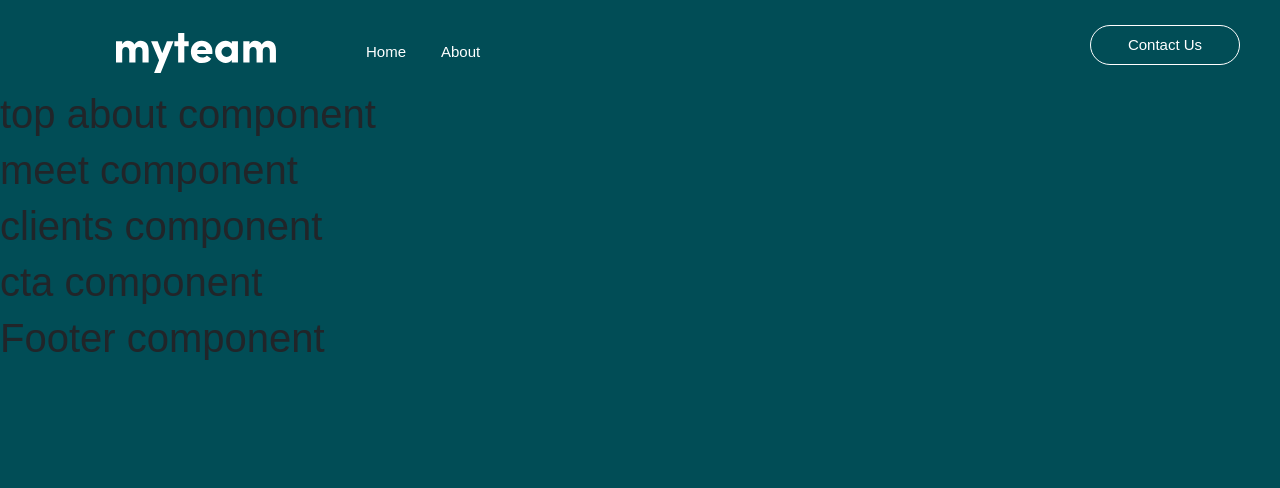
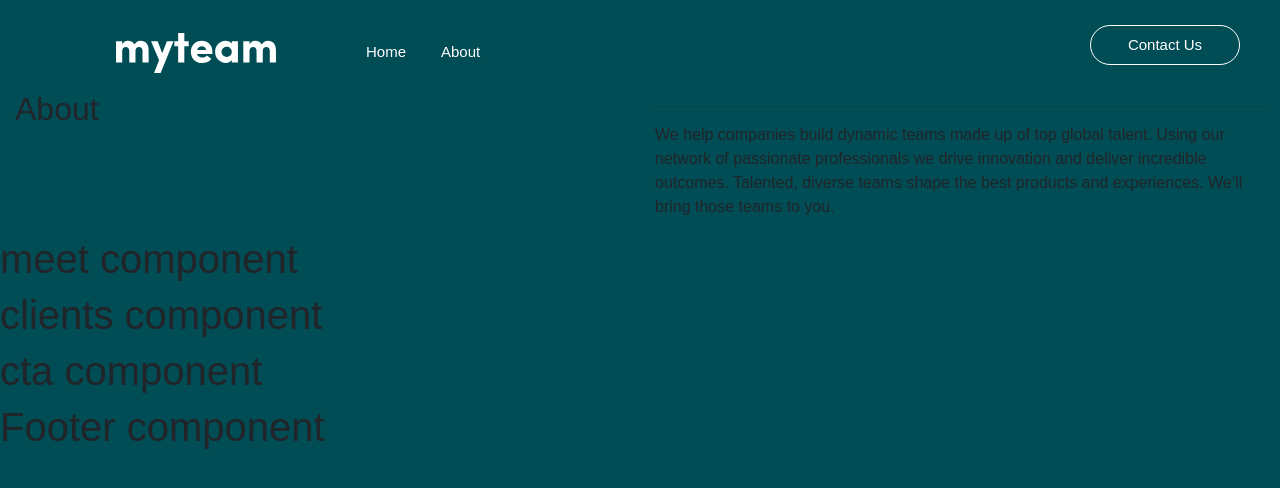
Before and after one commit to clf94-dev/myteam-vue, a Vue app: page /about in a window 1280 px wide. Shown: the top 488 px of the page. Built offline with nearby package versions, Linux system fonts and the light colour scheme.

Commit message:
added topAbout struct component

```diff
--- a/src/components/TopAbout.vue
+++ b/src/components/TopAbout.vue
@@ -1,7 +1,16 @@
 <template>
-<div>
-    <h1>top about component</h1>
-</div>
+<b-container fluid class="topAbout-section">
+    <b-row>
+        <b-col class="title-col" xs="12" sm="12" md="6" lg="6">
+            <h2>About</h2>
+        </b-col>
+        <b-col class="text-col" xs="12" sm="12" md="6" lg="6">
+            <hr />
+            <p>We help companies build dynamic teams made up of top global talent. Using our network of passionate professionals we drive innovation and deliver incredible outcomes. Talented, diverse teams shape the best products and experiences. We’ll bring
+                those teams to you.</p>
+        </b-col>
+    </b-row>
+</b-container>
 </template>
 
 <script>
```
